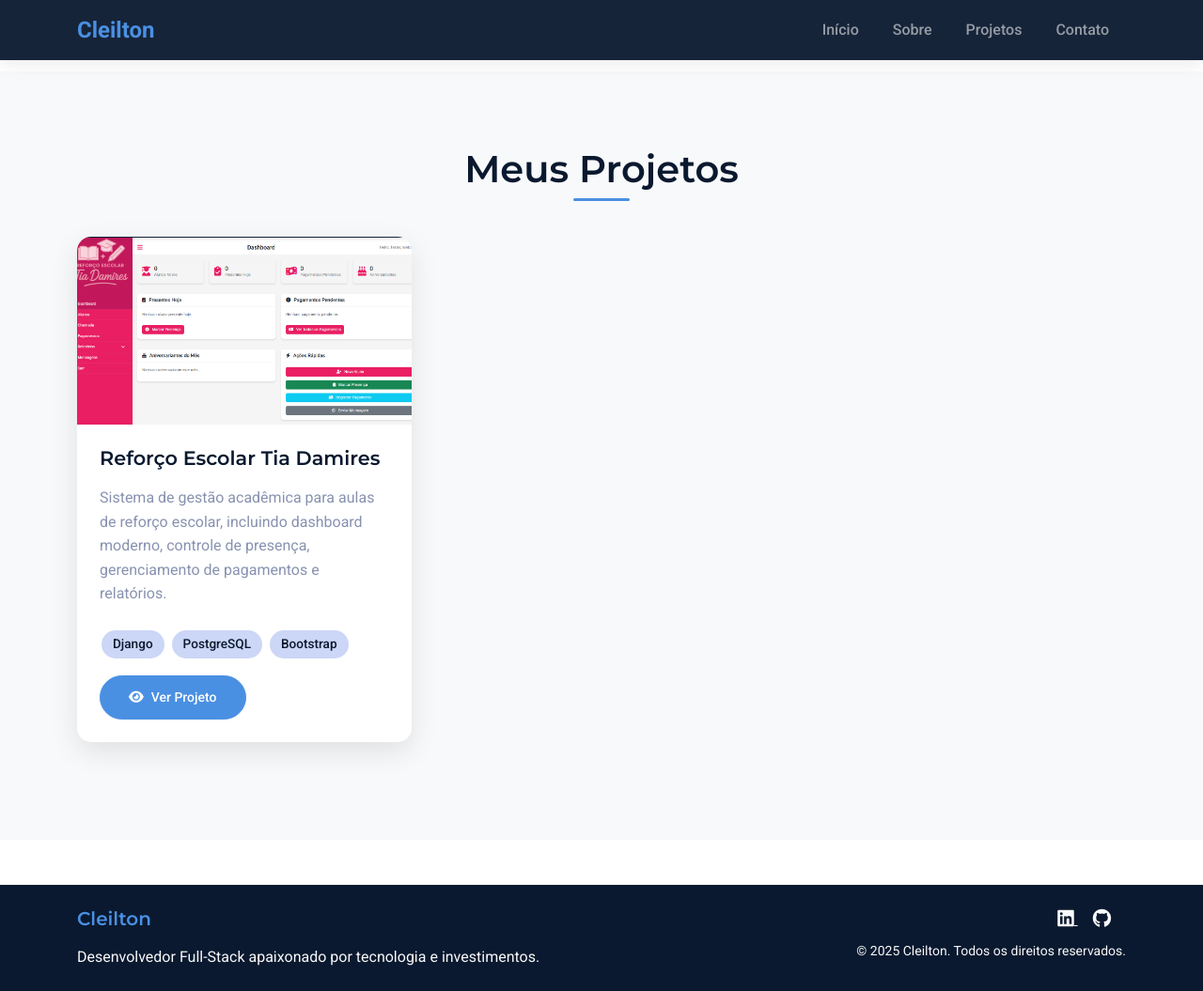
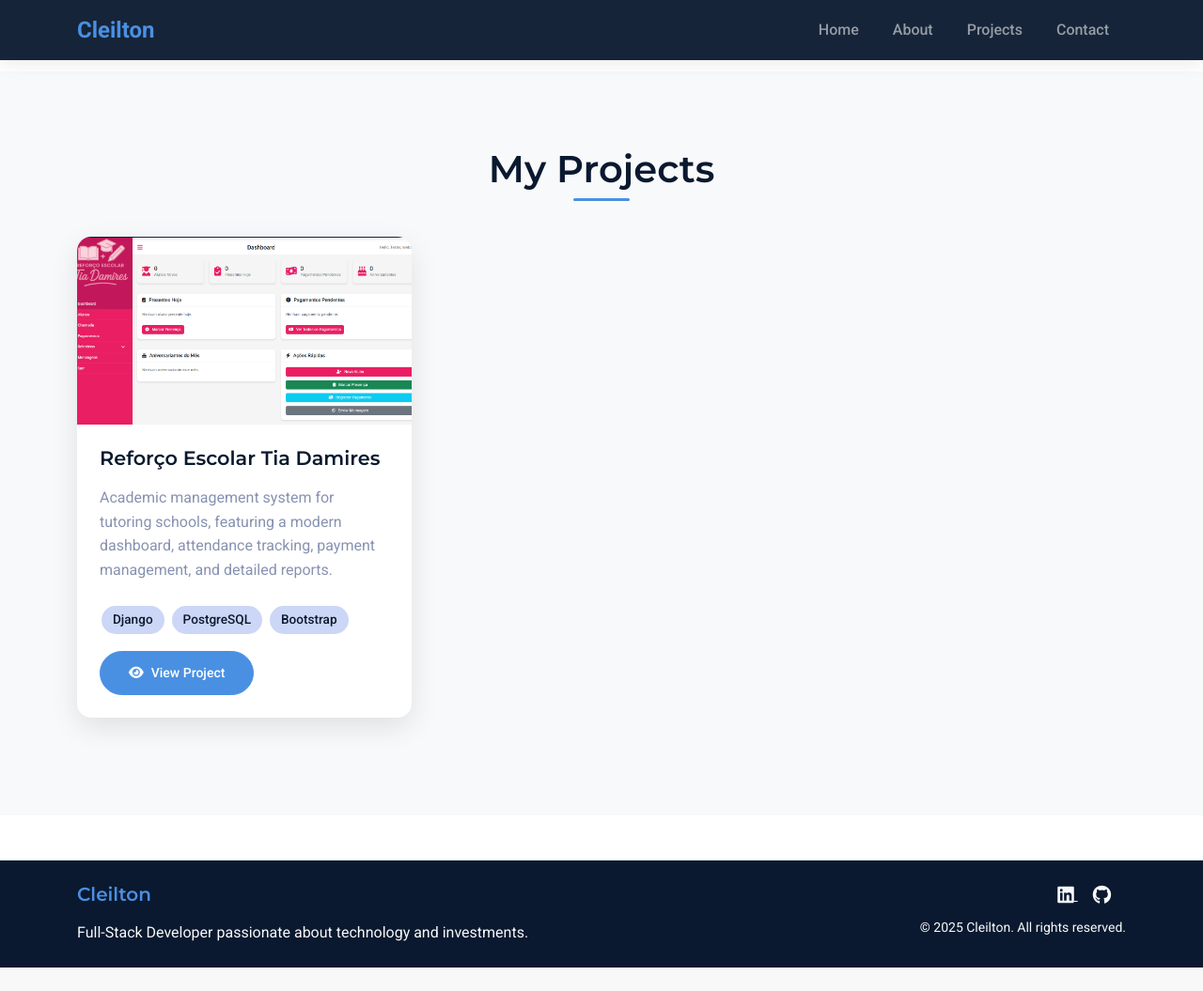
Before and after one commit to cleiltonrodriguesofc/portfolio_cleilton, a Django app: page /projetos/ in a window 1280 px wide. Shown: the whole page at 94% size. After the commit the page ends 1030 px from the top, so only its background shows below. Run offline with Django 5.2, Linux system fonts and the light colour scheme.

Commit message:
Update templates to English

```diff
--- a/core/templates/base.html
+++ b/core/templates/base.html
@@ -1,5 +1,5 @@
 <!DOCTYPE html>
-<html lang="pt-br">
+<html lang="en">
 <head>
     <meta charset="UTF-8">
     <meta name="viewport" content="width=device-width, initial-scale=1.0">
@@ -33,16 +33,16 @@
             <div class="collapse navbar-collapse" id="navbarNav">
                 <ul class="navbar-nav ms-auto">
                     <li class="nav-item">
-                        <a class="nav-link" href="{% url 'core:home' %}">Início</a>
+                        <a class="nav-link" href="{% url 'core:home' %}">Home</a>
                     </li>
                     <li class="nav-item">
-                        <a class="nav-link" href="{% url 'core:about' %}">Sobre</a>
+                        <a class="nav-link" href="{% url 'core:about' %}">About</a>
                     </li>
                     <li class="nav-item">
-                        <a class="nav-link" href="{% url 'core:project_list' %}">Projetos</a>
+                        <a class="nav-link" href="{% url 'core:project_list' %}">Projects</a>
                     </li>
                     <li class="nav-item">
-                        <a class="nav-link" href="{% url 'contact:contact' %}">Contato</a>
+                        <a class="nav-link" href="{% url 'contact:contact' %}">Contact</a>
                     </li>
                 </ul>
             </div>
@@ -72,7 +72,7 @@
             <div class="row">
                 <div class="col-md-6">
                     <h5 class="text-blue">Cleilton</h5>
-                    <p class="mb-0">Desenvolvedor Full-Stack apaixonado por tecnologia e investimentos.</p>
+                    <p class="mb-0">Full-Stack Developer passionate about technology and investments.</p>
                 </div>
                 <div class="col-md-6 text-md-end">
                     <div class="social-links">
@@ -85,7 +85,7 @@
 
                     </div>
                     <p class="mb-0 mt-2">
-                        <small>&copy; {% now "Y" %} Cleilton. Todos os direitos reservados.</small>
+                        <small>&copy; {% now "Y" %} Cleilton. All rights reserved.</small>
                     </p>
                 </div>
             </div>
--- a/core/templates/core/project_list.html
+++ b/core/templates/core/project_list.html
@@ -4,7 +4,7 @@
 {% block content %}
 <section class="section bg-light">
     <div class="container">
-        <h2 class="section-title">Meus Projetos</h2>
+        <h2 class="section-title">My Projects</h2>
         <div class="row">
 
             <!-- Reforço Escolar -->
@@ -12,15 +12,15 @@
                 <div class="project-card">
                     <a href="/projetos/reforco/">
                         <img src="{% static 'img/project-reforco.png' %}"
-                             alt="Dashboard do Reforço Escolar"
+                             alt="Reforço Escolar Dashboard"
                              class="project-image">
                     </a>
                     <div class="project-content">
                         <h3 class="project-title">Reforço Escolar Tia Damires</h3>
                         <p class="project-description">
-                            Sistema de gestão acadêmica para aulas de reforço escolar,
-                            incluindo dashboard moderno, controle de presença,
-                            gerenciamento de pagamentos e relatórios.
+                            Academic management system for tutoring schools,
+                            featuring a modern dashboard, attendance tracking,
+                            payment management, and detailed reports.
                         </p>
                         <div class="tech-tags mb-3">
                             <span class="tech-tag">Django</span>
@@ -28,7 +28,7 @@
                             <span class="tech-tag">Bootstrap</span>
                         </div>
                         <a href="/projetos/reforco/" class="btn btn-primary btn-sm">
-                            <i class="fas fa-eye me-2"></i>Ver Projeto
+                            <i class="fas fa-eye me-2"></i>View Project
                         </a>
                     </div>
                 </div>
--- a/reforco/templates/reforco/base.html
+++ b/reforco/templates/reforco/base.html
@@ -130,7 +130,5 @@
 
     {% block extra_js %}{% endblock %}
 
-      {# Footer do portfólio (casca neutra) #}
-      <!-- {% include '_footer_shell.html' %} -->
 </body>
 </html>
```
Also changed, not shown: core/templates/_footer_shell.html (deleted, +0 -64 lines).
